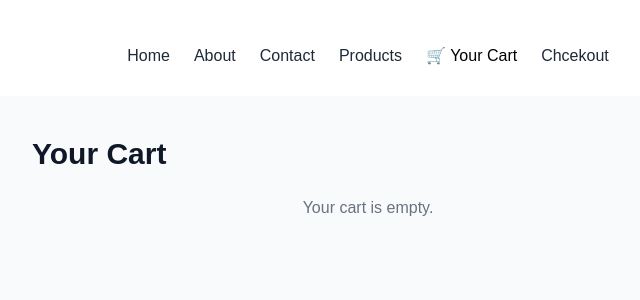
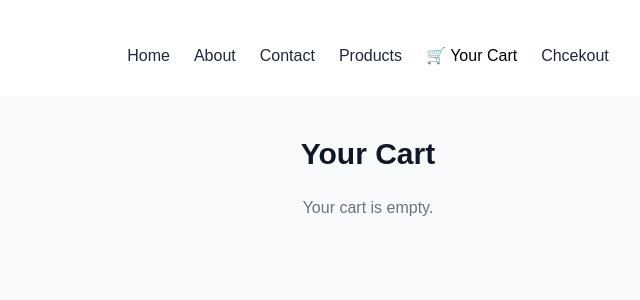
Before and after one commit to SantinoGiordano/ShopifyApp, a Next.js app: page /cart in a window 1280 px wide. Shown: the top 300 px of the page, without its empty margins (272-912 px from the left). Built offline with nearby package versions, Linux system fonts and the light colour scheme.

Commit message:
text-centered

```diff
--- a/app/(root)/cart/page.tsx
+++ b/app/(root)/cart/page.tsx
@@ -11,7 +11,7 @@ export default function CartPage() {
   return (
     <div className="min-h-screen bg-gray-50 py-10 px-4">
       <div className="max-w-2xl mx-auto">
-        <h1 className="text-3xl font-extrabold text-gray-900 mb-6">Your Cart</h1>
+        <h1 className="text-3xl text-center font-extrabold text-gray-900 mb-6">Your Cart</h1>
 
         {cart.length === 0 ? (
           <p className="text-gray-500 text-center">Your cart is empty.</p>
```
